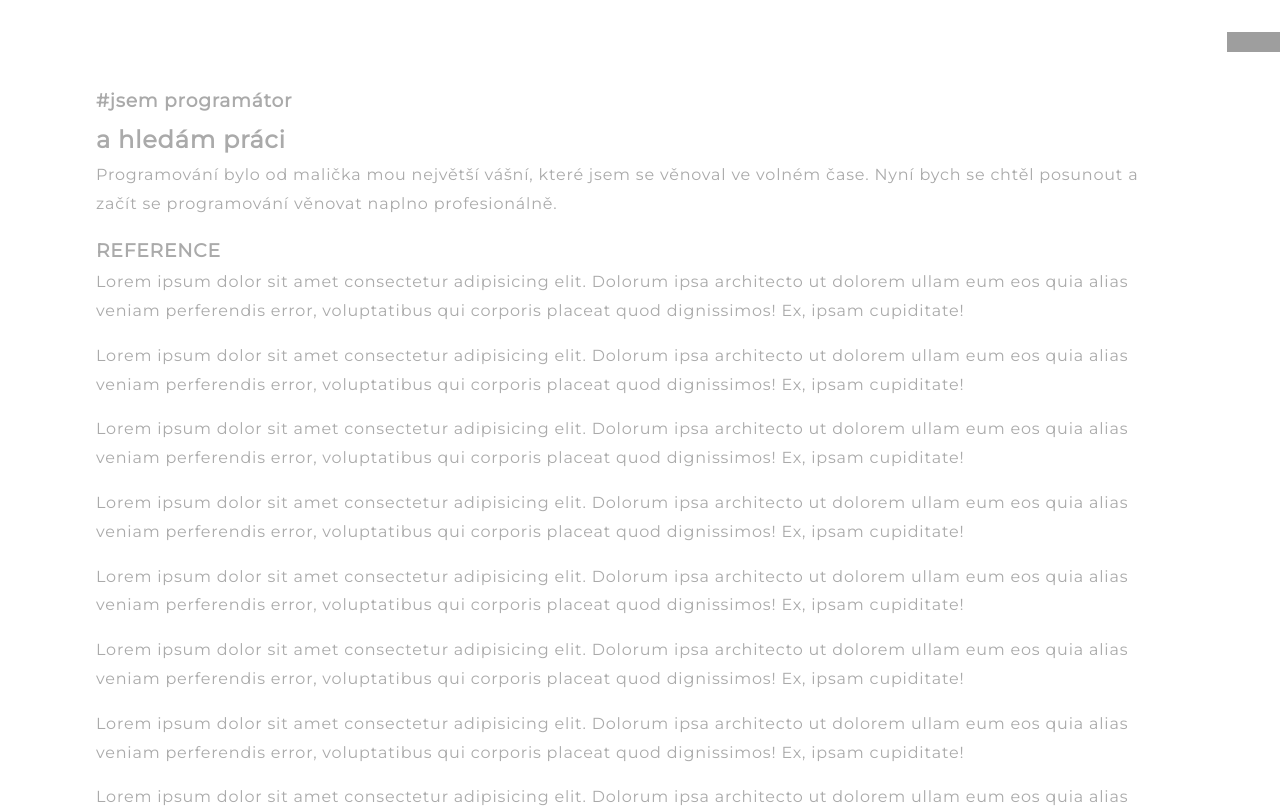
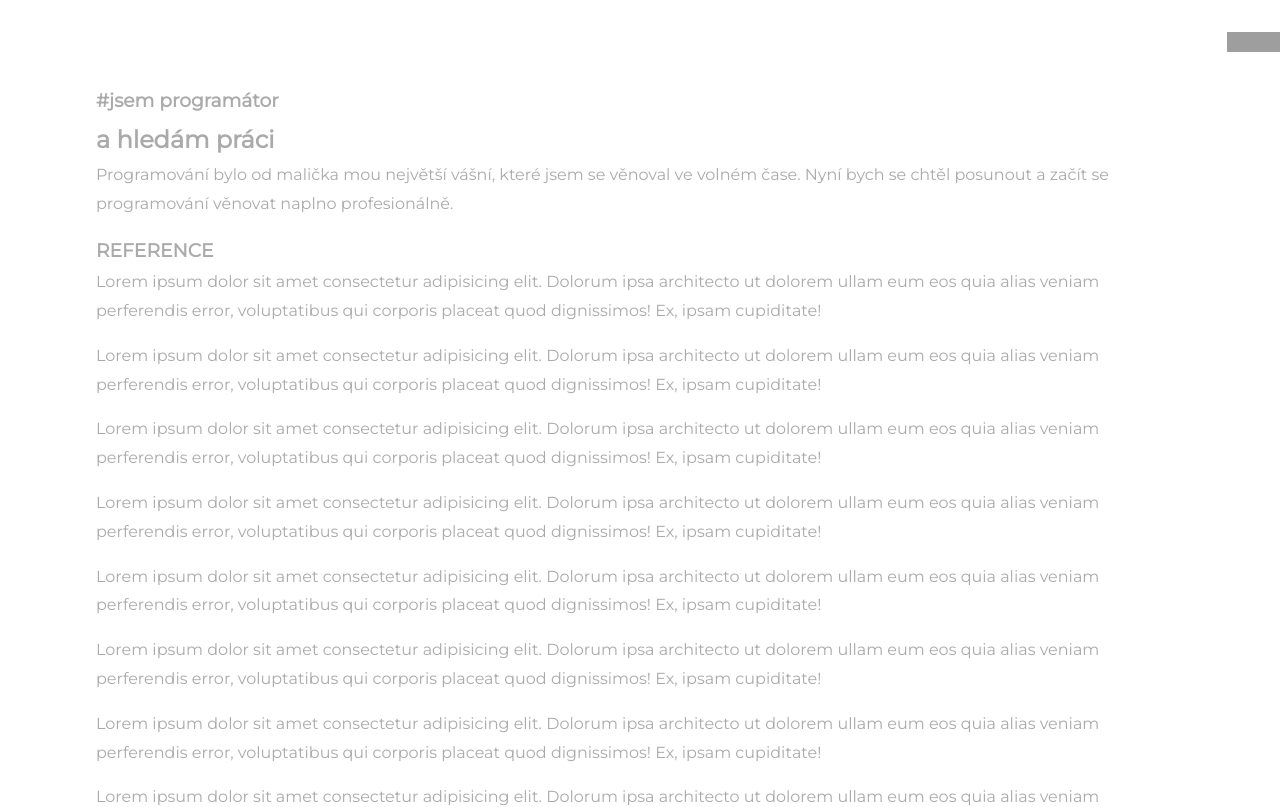
Before and after one commit to petrzabransky/petrzabransky, a React (Create React App) app: page / in a window 1280 px wide. Shown: the top 807 px of the page. Built offline with nearby package versions, Linux system fonts and the light colour scheme; grey boxes are pictures that could not be loaded.

Commit message:
Letter spacing Body text 0

```diff
--- a/src/index.scss
+++ b/src/index.scss
@@ -34,7 +34,6 @@
 html {
     font-family: font-primary, sans-serif;
     line-height: 1.8;
-    letter-spacing: 0.05em;
     font-size: 16px;
     scroll-behavior: smooth;
 
```
